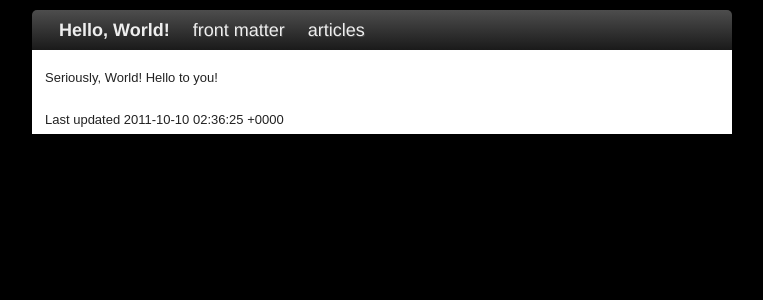
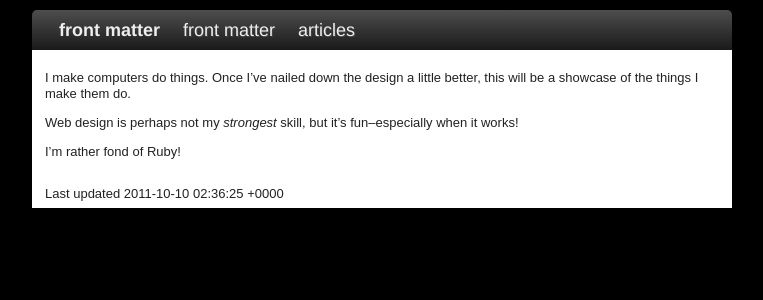
Before and after one commit to erisdev/erisdev.github.io, a Jekyll site: the page built from index.md, in a window 1280 px wide. Shown: the top 300 px of the page, without its empty margins (258-1021 px from the left). Built offline with Jekyll 4.4.1, drawn with Linux system fonts in a browser that asks for light colours.

Commit message:
create a slightly better front matter page

```diff
--- a/index.md
+++ b/index.md
@@ -1,5 +1,9 @@
 ---
-title: Hello, World!
+title: front matter
 layout: default
 ---
-Seriously, World! Hello to you!
+I make computers do things. Once I've nailed down the design a little better, this will be a showcase of the things I make them do.
+
+Web design is perhaps not my _strongest_ skill, but it's fun--especially when it works!
+
+I'm rather fond of Ruby!
```
